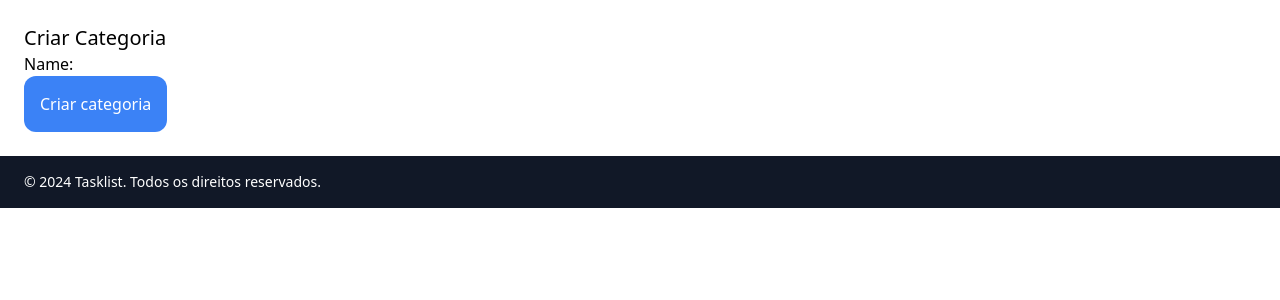
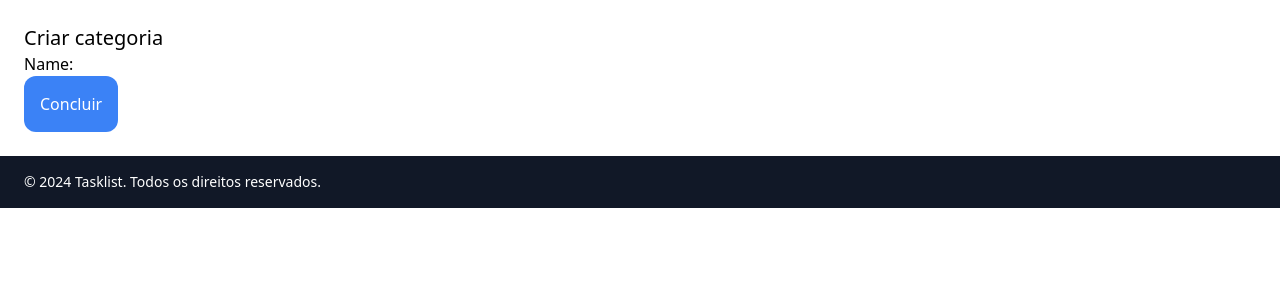
Before and after one commit to Pitossomo/django-tasklist, a Django app: page /links/create-category/ in a window 1280 px wide. Shown: the part 104-404 px from the top of the page. Run offline with Django 5.2, Linux system fonts and the light colour scheme; the visitor is signed in with stand-in values (Sample User, id 1); some libraries are stand-ins or nearby versions.

Commit message:
feat(create_category.html): Change page to be used also for editing

```diff
--- a/tasklist/link/templates/link/create_category.html
+++ b/tasklist/link/templates/link/create_category.html
@@ -1,9 +1,9 @@
 {% extends 'core/base.html' %}
 
-{% block title %}Criar Categoria{% endblock %}
+{% block title %}{{ title }}{% endblock %}
 
 {% block content %}
-    <h1 class="text-xl">Criar Categoria</h1>
+    <h1 class="text-xl">{{ title }}</h1>
 
     <form method="post" action=".">
 
@@ -11,6 +11,6 @@
 
         {{ form.as_p }}
 
-        <button class="p-4 bg-blue-500 hover:bg-blue-600 text-white rounded-xl">Criar categoria</button>
+        <button class="p-4 bg-blue-500 hover:bg-blue-600 text-white rounded-xl">Concluir</button>
     </form>
 {% endblock %}
```
